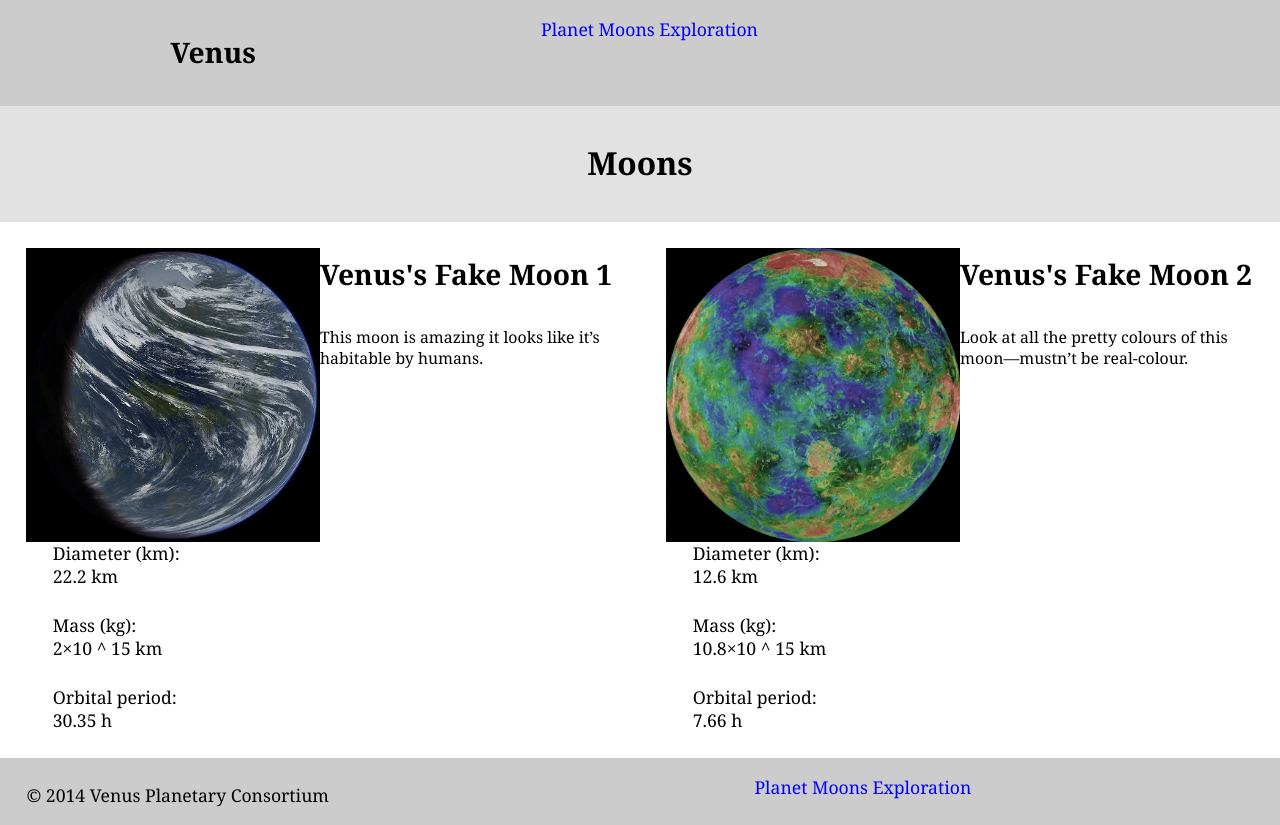
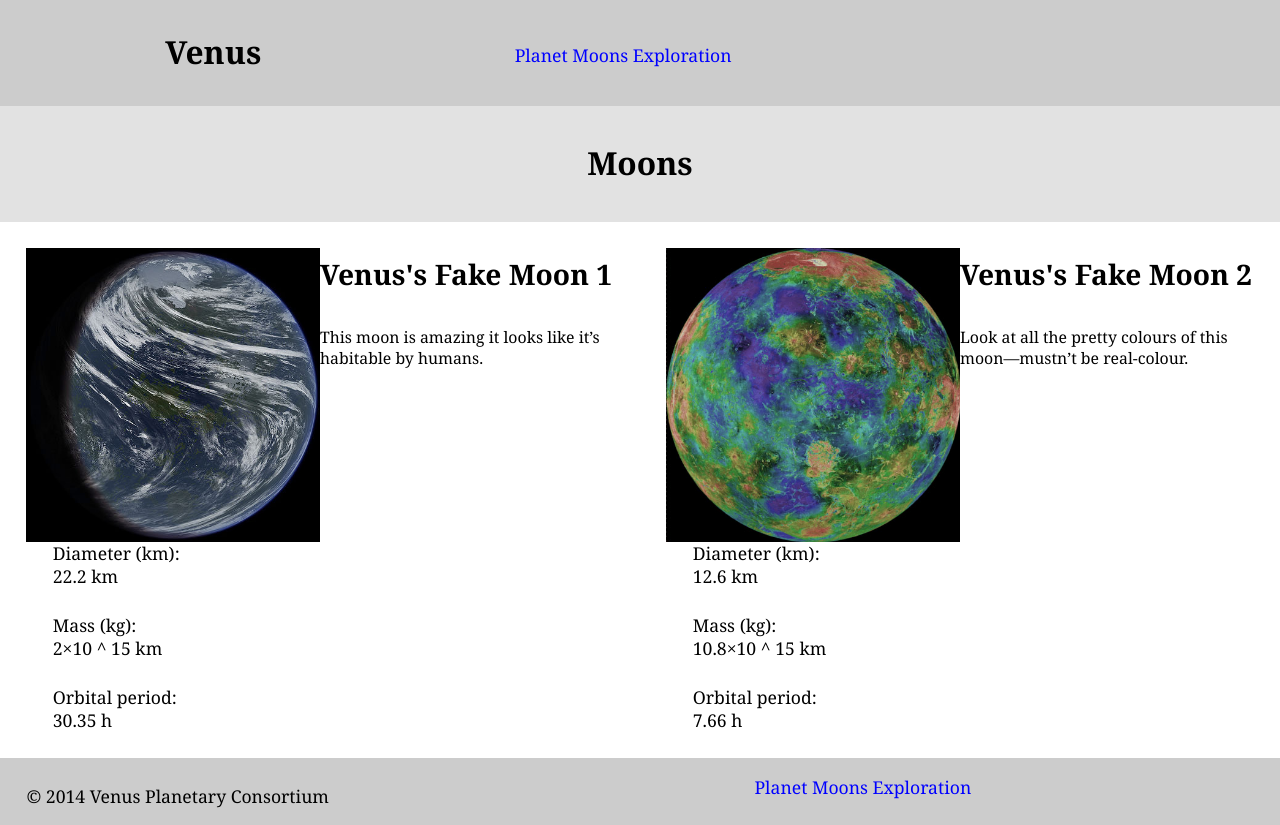
Before and after one commit to KimothyPepper/dsn1675-planets-website, a plain HTML site: page moon.html in a window 1280 px wide. Drawn offline with Linux system fonts and the light colour scheme.

Commit message:
Fixed Header

```diff
--- a/moon.html
+++ b/moon.html
@@ -17,24 +17,22 @@
 <body>
 
 
-<header>
-  <div class="grid">
-    <div class="unit xs-1 s-1- m-1-4 l-1-3 gutter pad-top">
-    <h1 class="peta">Venus</h1>
+  <header>
+  <div class="grid ">
+    <div class="unit xs-1 s-1- m-1-4 l-1-3 pad-top">
+    <h1>Venus</h1>
      </div>
-    <div class="unit xs-1 s-1 m-3-4 l-2-3 gutter">
+    <div class="unit xs-1 s-1 m-3-4 l-2-3 pad-top">
     <nav>
       <ul>
-        <li> <a href= "index.html"> Planet </a> </li>
-        <li><a href="moon.html">Moons</a></li>
-        <li><a href= "exploration.html">Exploration</a></li>
+        <li> <a href="index.html"> Planet </a> </li>
+        <li> <a href="moon.html">Moons</a></li>
+        <li> <a href="exploration.html">Exploration</a></li>
       </ul>
     </nav>
   </div>
   </div>
-
-</header>
-
+  </header>
 
 <div class="grid">
     <div class="unit xs-1 s-1- m-1 l-1">
```
Also changed, not shown: index.html (+3 -3 lines).
